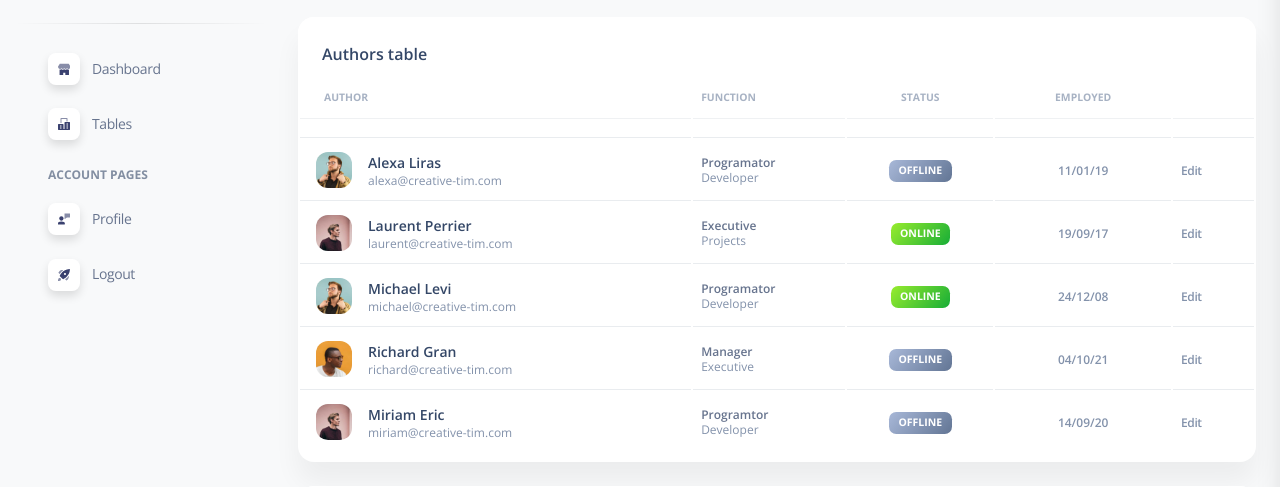
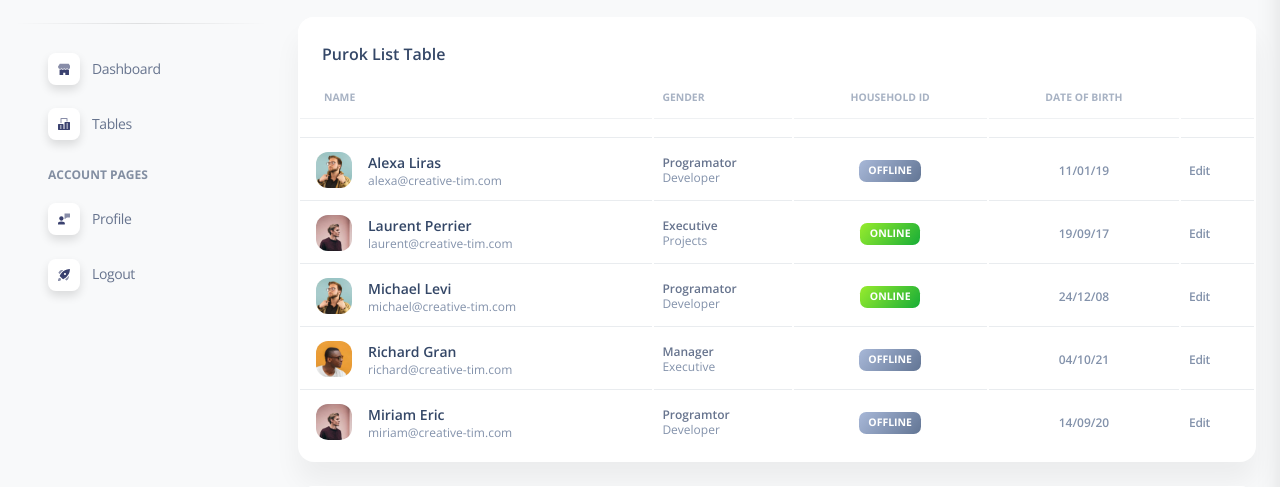
Before and after one commit to jbanban/BarangayRecordSystem, a Flask app: page /table in a window 1280 px wide. Shown: the part 71-558 px from the top of the page. Run offline with Flask 3, Linux system fonts and the light colour scheme; data that the repository does not hold is empty; some libraries are stand-ins or nearby versions.

Commit message:
update 4-7-25
4:19pm

```diff
--- a/app.py
+++ b/app.py
@@ -117,24 +117,13 @@ def view_profile(id):
     profile = cursor.fetchone()
     return render_template("profile.html", profile=profile)
 
-@app.route("/create_account", methods=["GET", "POST"])
-def create_account():
-    if request.method == "POST":
-        firstname = request.form["firstname"]
-        lastname = request.form["lastname"]
-        username = request.form["username"]
-        password = request.form["password"]
+@app.route("/profile")
+@login_required
+def profile():
+    cursor.execute("SELECT * FROM users WHERE id = %s", (current_user.id,))
+    user_data = cursor.fetchone()
 
-        # Insert new profile
-        cursor.execute(
-            "INSERT INTO profiles (firstname, lastname, username, password) VALUES (%s, %s, %s, %s)",
-            (firstname, lastname, username, password),
-        )
-        db.commit()
-        flash(f"{username} added successfully")
-        return redirect(url_for("home"))
-
-    return render_template("create.html")
+    return render_template("profile.html", user=user_data)
 
 @app.route("/update_account/<int:id>", methods=["GET", "POST"])
 def update_account(id):
--- a/templates/home/tables.html
+++ b/templates/home/tables.html
@@ -13,17 +13,17 @@
         <div class="col-12">
           <div class="card mb-4">
             <div class="card-header pb-0">
-              <h6>Authors table</h6>
+              <h6>Purok List Table</h6>
             </div>
             <div class="card-body px-0 pt-0 pb-2">
               <div class="table-responsive p-0">
                 <table class="table align-items-center mb-0">
                   <thead>
                     <tr>
-                      <th class="text-uppercase text-secondary text-xxs font-weight-bolder opacity-7">Author</th>
-                      <th class="text-uppercase text-secondary text-xxs font-weight-bolder opacity-7 ps-2">Function</th>
-                      <th class="text-center text-uppercase text-secondary text-xxs font-weight-bolder opacity-7">Status</th>
-                      <th class="text-center text-uppercase text-secondary text-xxs font-weight-bolder opacity-7">Employed</th>
+                      <th class="text-uppercase text-secondary text-xxs font-weight-bolder opacity-7">Name</th>
+                      <th class="text-uppercase text-secondary text-xxs font-weight-bolder opacity-7 ps-2">Gender</th>
+                      <th class="text-center text-uppercase text-secondary text-xxs font-weight-bolder opacity-7">Household ID</th>
+                      <th class="text-center text-uppercase text-secondary text-xxs font-weight-bolder opacity-7">Date of Birth</th>
                       <th class="text-secondary opacity-7"></th>
                     </tr>
                   </thead>
```
